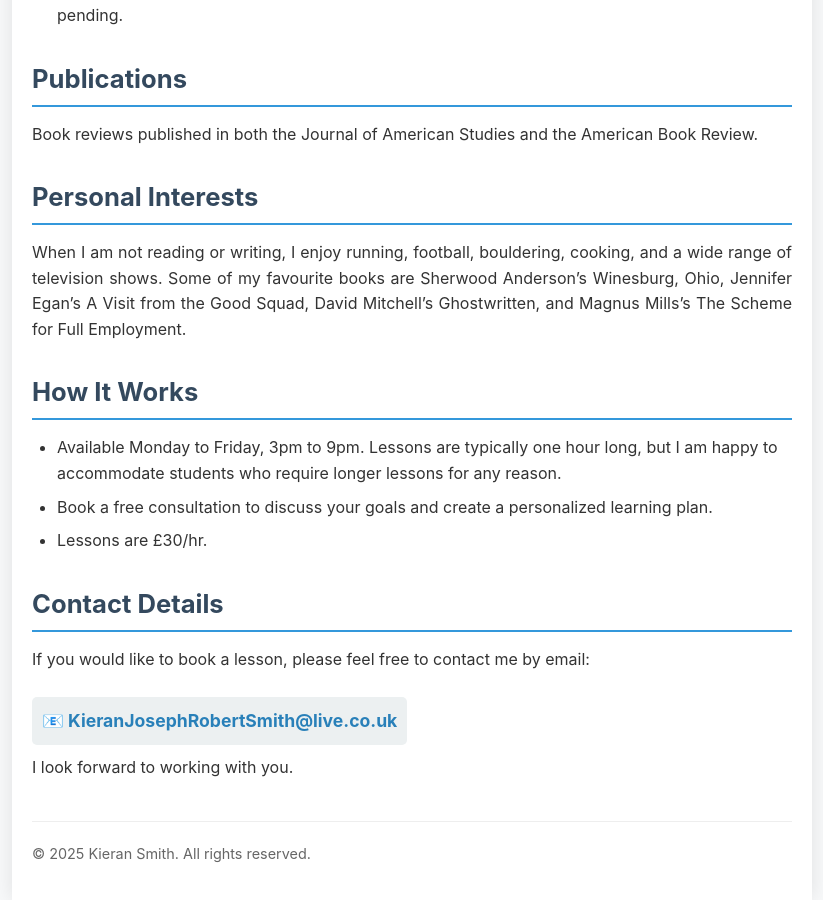
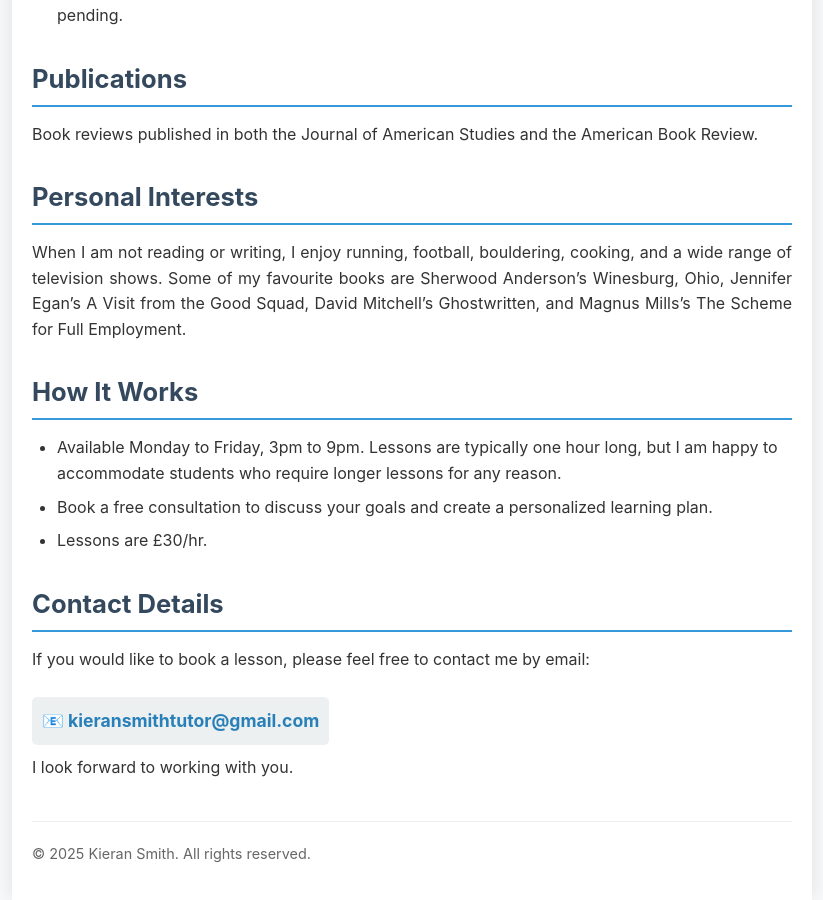
Before and after one commit to kieranjrsmith/kieranjrsmith.github.io, a Jekyll site: the page built from index.html, in a window 1280 px wide and 900 px high, scrolled down 1149 px. Shown: the whole window, without its empty margins (228-1051 px from the left). Built offline with Jekyll 4.4.1, drawn with Linux system fonts in a browser that asks for light colours; a script that is not in the unit is left out.

Commit message:
Update email address in README and configuration files; remove unused backend configuration from admin config

```diff
--- a/_config.yml
+++ b/_config.yml
@@ -1,5 +1,5 @@
 title: Kieran Smith - English Tutor
-email: KieranJosephRobertSmith@live.co.uk
+email: kieransmithtutor@gmail.com
 description: >-
   Professional English tutoring services for students in North and South Lanarkshire.
   Specializing in Nat 5, Higher, Advanced Higher, GCSE and A-Level English exams.
@@ -39,7 +39,7 @@ exclude:
 # Site author
 author:
   name: Kieran Smith
-  email: KieranJosephRobertSmith@live.co.uk
+  email: kieransmithtutor@gmail.com
 
 # Social links (optional)
 # github_username: kieranjrsmith
```
Also changed, not shown: admin/config.yml (+1 -15 lines), README.md.
